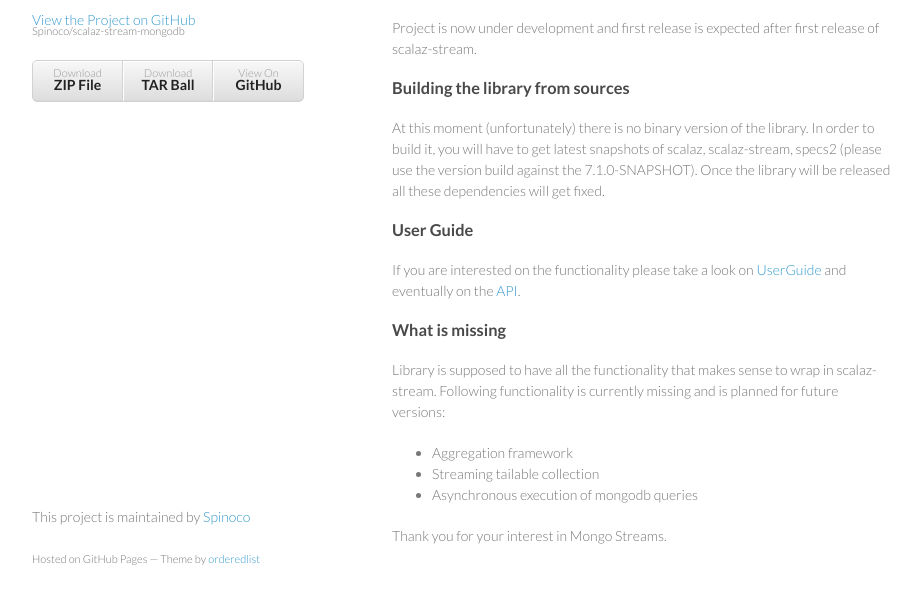
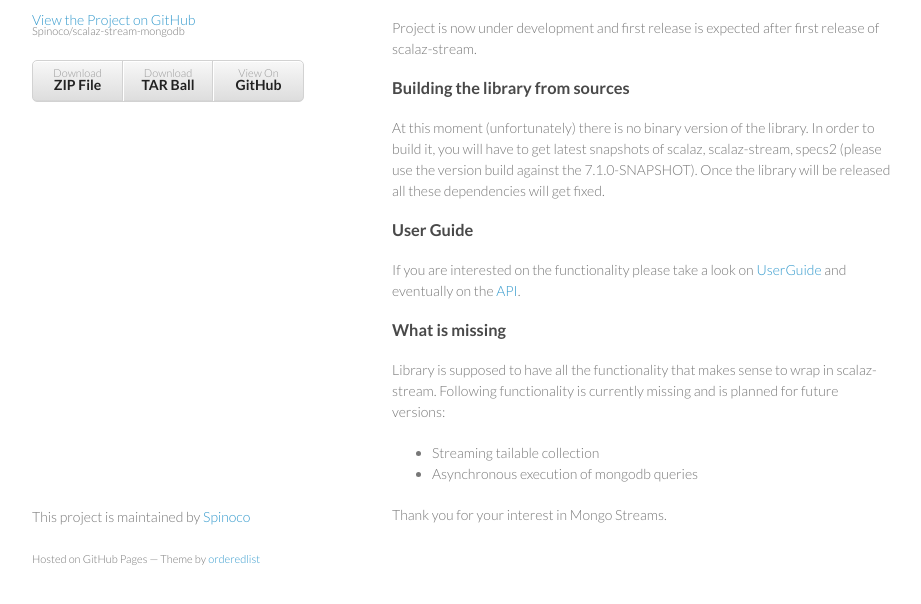
Before and after one commit to Spinoco/scalaz-stream-mongodb, a plain HTML site: page src/site/index.html in a window 1280 px wide. Shown: the part 162-766 px from the top of the page, without its empty margins (178-1099 px from the left). Drawn offline with Linux system fonts and the light colour scheme.

Commit message:
Added aggregation to user guide + updated specs

```diff
--- a/src/site/index.html
+++ b/src/site/index.html
@@ -60,7 +60,6 @@
             Following functionality is currently missing and is planned for future versions:</p>
 
         <ul>
-            <li>Aggregation framework</li>
             <li>Streaming tailable collection</li>
             <li>Asynchronous execution of mongodb queries</li>
         </ul>
```
Also changed, not shown: 3 other files.
